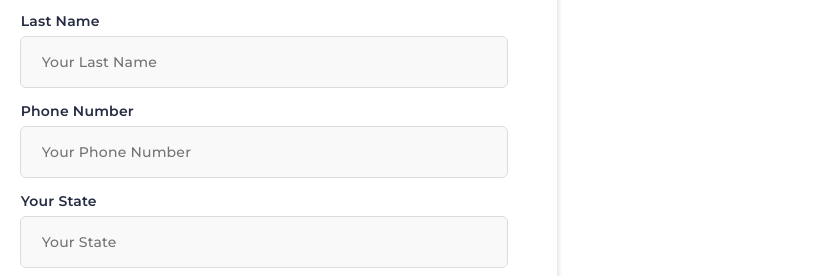
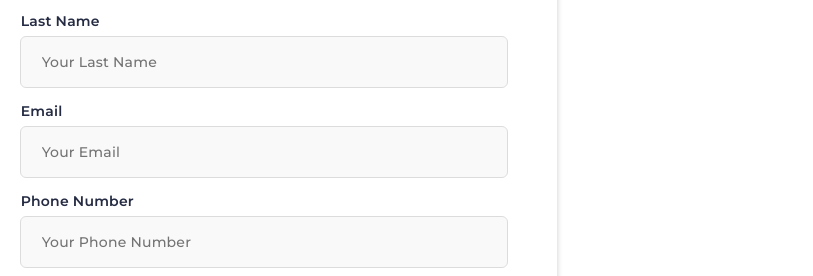
Before and after one commit to Hamza804-latif/EQ-Quotes.github.io, a plain HTML site: page homeinsurance.html in a window 1280 px wide. Shown: the part 189-465 px from the top of the page, 467-1280 px from the left. Drawn offline with nearby package versions, Linux system fonts and the light colour scheme.

Commit message:
inprogress

```diff
--- a/homeinsurance.html
+++ b/homeinsurance.html
@@ -34,6 +34,12 @@
                     Last Name
                 </label>
                 <input type="text" placeholder="Your Last Name">
+            </div>
+            <div class="form-child">
+                <label for="">
+                    Email
+                </label>
+                <input type="email" placeholder="Your Email">
             </div>
             <div class="form-child">
                 <label for="">
```
Also changed, not shown: homesecurity.html (+6 -0 lines), homewarranty.html (+6 -0 lines), solar.html (+6 -0 lines).
